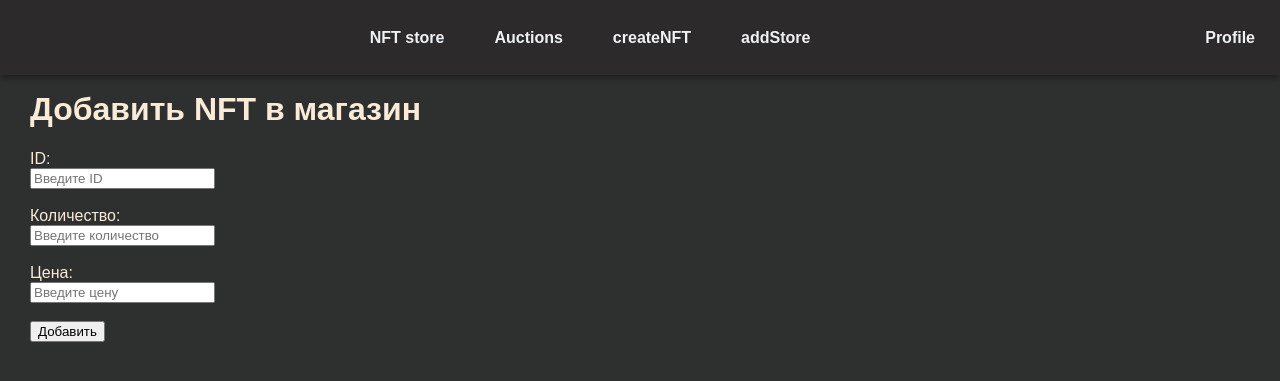
After one commit to AL1US/NFT-marketplace, a Flask app: page /setNFTInStore in a window 1280 px wide. The commit adds this page. Shown: the top 381 px of the page. Run offline with Flask 3, Linux system fonts and the light colour scheme; the visitor is signed in with stand-in values (Sample User, id 1); parts of the project's set-up code (start-up, migrations or seed data) failed here and were passed over.

Commit message:
add setters

```diff
--- a/app/main.py
+++ b/app/main.py
@@ -2,8 +2,8 @@ from flask import Flask, render_template, request, redirect, session, jsonify, u
 
 from src.blockchain.client import contract_client
 from src.user.account import user_app
-from src.user.getFunctions import profile_app
-from src.nft.setFunctions import nft_app
+from src.user.profile import profile_app
+from src.nft_func.set_nft import nft_app
 
 app = Flask(__name__)
 app.secret_key = 'secret_key'
--- a/app/src/blockchain/client.py
+++ b/app/src/blockchain/client.py
@@ -23,8 +23,8 @@ class ContractClient():
             abi=config["abi"]
         )
 
-    def set_account(self, pk: str):
-        self.pk = self.w3.to_checksum_address(pk)
+    def set_account(self, public_key: str):
+        self.pk = self.w3.to_checksum_address(public_key)
         self.w3.eth.default_account = self.pk
 
     def unset_account(self):
--- /dev/null
+++ b/app/src/nft_func/set_nft.py
@@ -0,0 +1,65 @@
+from flask import render_template, redirect, session, Blueprint, request, jsonify
+
+from src.blockchain.client import contract_client
+
+nft_app = Blueprint("nft", __name__)
+
+
+@nft_app.route("/setNFT", methods=['GET', 'POST'])
+def setNFT():
+    if "pk" not in session:
+        return redirect("/login")
+
+    if request.method == "POST":
+        try:
+            amount_str = request.form.get("amount")
+            if not amount_str:  # проверка на пустое значение
+                return jsonify({'error': 'Amount не указан'}), 400
+            amount = int(amount_str)
+
+            contract_client.to_transact(
+                method_name="setNFT",
+                args=[
+                    request.form.get("name_nft"),
+                    request.form.get("description"),
+                    request.form.get("img_nft"),
+                    amount
+                ],
+                is_transact=True
+            )
+
+        except Exception as e:
+            return jsonify({'error': str(e)}), 500
+    return render_template("setNFT.html")
+
+
+@nft_app.route("/setNFTInStore", methods=['GET', 'POST'])
+def setNFTInStore():
+    if "pk" not in session:
+        return redirect("/login")
+
+    if request.method == "POST":
+        try:
+            # id_str = request.form.get("id")
+            # id = int(id_str)
+            # amount = int(amount_str)
+            # amount_str = request.form.get("amount")
+            # price_str = request.form.get("price")
+            # price = int(price_str)
+
+            # if not amount_str or not id_str:  # проверка на пустое значение
+            #     return jsonify({'error': ' Заполните все поля'}), 400
+
+            contract_client.to_transact(
+                method_name="setNFTInStore",
+                args=[
+                    request.form.get("id"),
+                    request.form.get("amount"),
+                    request.form.get("price")
+                ],
+                is_transact=True
+            )
+
+        except Exception as e:
+            return jsonify({'error': str(e)}), 500
+    return render_template("setNFTInStore.html")
--- a/app/src/user/getFunctions.py
+++ b/app/src/user/profile.py
@@ -10,7 +10,6 @@ def profile():
         return redirect("/login")
 
     pk = session["pk"]
-    pk = contract_client.w3.to_checksum_address(pk)
 
     contract_client.set_account(pk)
 
@@ -21,8 +20,7 @@ def profile():
     )
 
     nft = contract_client.to_transact(
-        method_name="getNFT",
-        args=[0]
+        method_name="getMyAllNFTs",
     )
 
     return render_template(
--- a/app/src/utils.py
+++ b/app/src/utils.py
@@ -2,7 +2,5 @@ from flask import session, redirect
 ALL_METHODS = ["GET", "POST"]
 
 def check_session():
-    if session.get["address"] != None:
-        return redirect("/profile")
-    else:
-        return redirect("/auth")
+    if "pk" not in session:
+        return redirect("/login")
--- a/app/static/main.css
+++ b/app/static/main.css
@@ -1,5 +1,3 @@
-/* main.css */
-
 html, body {
     margin: 0;
     padding: 0;
@@ -15,36 +13,42 @@ html, body {
 }
 
 nav {
-    width: 100%;                  /* во всю ширину экрана */
-    background-color: rgb(44, 42, 42); /* темный фон */
+    width: 100%;
+    height: 45px;
+    background-color: rgb(44, 42, 42);
     display: flex;
-    justify-content: center;       /* центрируем по горизонтали */
-    align-items: center;           /* центрируем по вертикали */
-    padding: 15px 0;               /* вертикальный отступ */
-    position: fixed;               /* всегда сверху */
-    top: 0;
-    left: 0;
-    z-index: 1000;                 /* чтобы было поверх всего */
-    box-shadow: 0 4px 6px rgba(0,0,0,0.3); /* лёгкая тень */
+    align-items: center;
+    padding: 15px 0;
+    position: fixed;
+    box-shadow: 0 4px 6px rgba(0,0,0,0.3);
 }
 
-/* Ссылки в навбаре */
+.nav-center {
+    display: flex;
+    justify-content: center;
+    flex: 1;
+}
+
 nav a {
     color: rgb(239, 241, 244);
     text-decoration: none;
     margin: 0 15px;
     font-weight: bold;
-    padding: 8px 15px;
+    padding: 12px 10px;
     border-radius: 8px;
-    transition: all 0.3s ease;
+    transition: all 0.3s;
 }
 
 nav a:hover {
-    background-color: rgb(73, 73, 73);
-    color: rgb(255, 255, 255);
+    color: rgba(25, 25, 25, 0.701);
 }
 
-/* Контейнер под шапкой */
+#acc {
+    margin-left: auto;
+    margin-right: 20px;
+}
+
 #content {
-    padding-top: 70px; /* чтобы контент не прятался под фиксированным nav */
+    padding-top: 70px;
+    margin-left: 30px;
 }
--- a/app/templates/base.html
+++ b/app/templates/base.html
@@ -1,30 +1,31 @@
 <!DOCTYPE html>
 <html lang="en">
   <head>
-    <meta charset="UTF-8">
-    <meta name="viewport" content="width=device-width, initial-scale=1.0">
-    <link rel="stylesheet" href="static/main.css">
+    <meta charset="UTF-8" />
+    <meta name="viewport" content="width=device-width, initial-scale=1.0" />
+    <link rel="stylesheet" href="static/main.css" />
     <title>{% block title %} {% endblock %}</title>
   </head>
   <body>
-
     <nav>
+      <div class="nav-center">
         <a href="/">NFT store</a>
         <a href="/auctions">Auctions</a>
+        <a href="/setNFT">createNFT</a>
+        <a href="/setNFTInStore">addStore</a>
+      </div>
+
+      <div class="nav-right">
+        {% if not session.get("pk") %}
+        <a id="acc" href="/login">Sign in</a>
+        {% else %}
         <a href="/profile">Profile</a>
-    <a href="/login">Sign in</a>
-    <a href="/setNFT">SetNFT</a>
+        {% endif %}
+      </div>
     </nav>
 
-<div id="content">
-    {% block body %}
-    {% endblock %}
-</div>
+    <div id="content">{% block body %} {% endblock %}</div>
 
-<div id="auth">
-    {% block auth %}
-    {% endblock %}
-</div>
-
+    <div id="auth">{% block auth %} {% endblock %}</div>
   </body>
 </html>
--- /dev/null
+++ b/app/templates/setNFTInStore.html
@@ -0,0 +1,23 @@
+{% extends "base.html" %}
+{% block title %}add NFT{% endblock %}
+
+{% block body %}
+
+<div>
+  <h1>Добавить NFT в магазин</h1>
+  <form method="post">
+
+    <label for="amount">ID:</label><br>
+    <input type="number" name="id" id="id" placeholder="Введите ID"><br><br>
+
+    <label for="amount">Количество:</label><br>
+    <input type="number" name="amount" id="amount" placeholder="Введите количество"><br><br>
+
+    <label for="amount">Цена:</label><br />
+    <input type="number" name="price" id="price" placeholder="Введите цену" /><br /><br />
+
+    <input type="submit" value="Добавить">
+  </form>
+</div>
+
+{% endblock %}
```
Also changed, not shown: app/src/nft/setFunctions.py (deleted, +0 -33 lines), app/src/user/account.py (+11 -2 lines), app/templates/auth.html (+17 -21 lines), app/templates/profile.html (+12 -12 lines), app/templates/setNFT.html (+13 -16 lines), blockchain/scripts/deploy.js (+13 -6 lines). Lines whose indentation alone changed are shown as unchanged.
